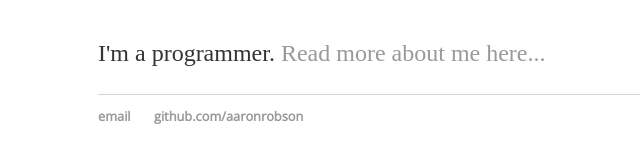
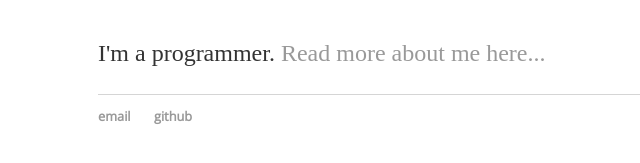
Before and after one commit to AaronRobson/AaronRobson.github.io, a Jekyll site: the page built from index.html, in a window 1280 px wide. Shown: the part 175-338 px from the top of the page, without its empty margins (94-734 px from the left). Built offline with Jekyll 4.4.1, drawn with Linux system fonts in a browser that asks for light colours.

Commit message:
Simplified the visible part of my GitHub link.

```diff
--- a/_layouts/default.html
+++ b/_layouts/default.html
@@ -25,7 +25,7 @@
     <footer>
       <ul>
         <li><a href="mailto:aaronrobsonse@hotmail.co.uk">email</a></li>
-        <li><a href="https://github.com/aaronrobson">github.com/aaronrobson</a></li>
+        <li><a href="https://github.com/aaronrobson">github</a></li>
       </ul>
     </footer>
   </body>
```
